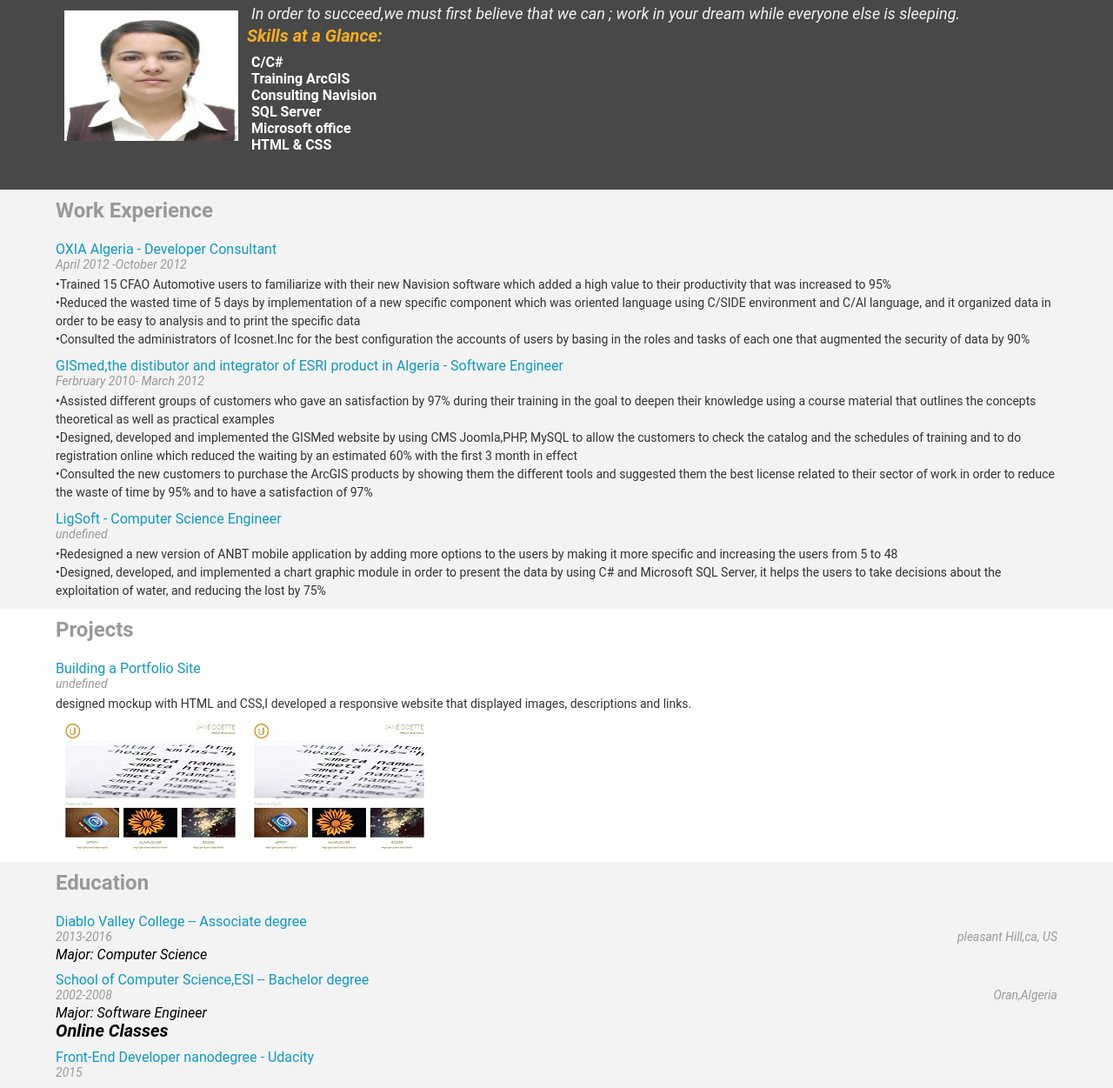
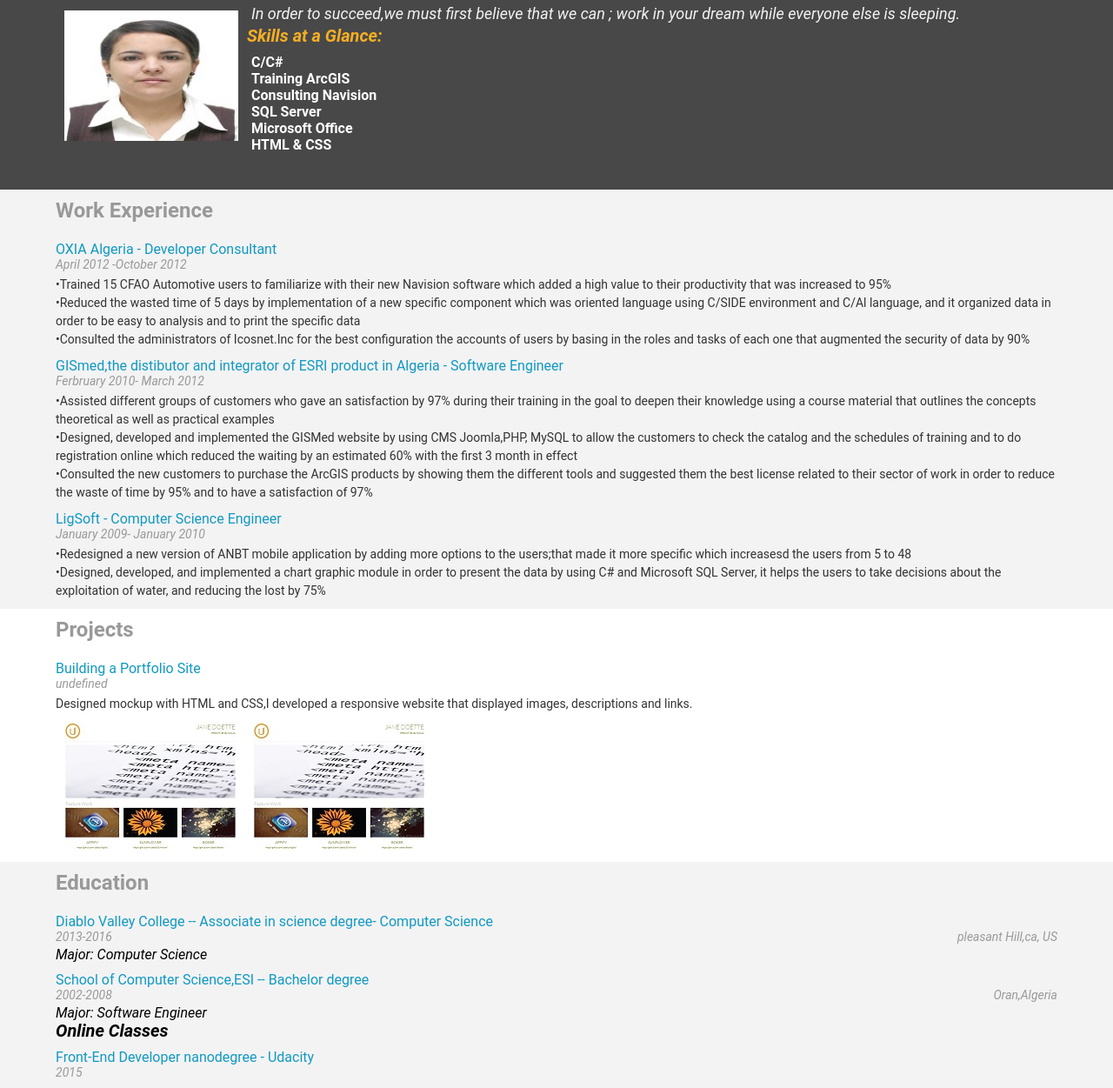
Before and after one commit to kmouelouel/P2Resume, a plain HTML site: page index.html in a window 1280 px wide. Shown: the part 119-1370 px from the top of the page at 87% size. Drawn offline with Linux system fonts and the light colour scheme; some packages are replaced by stand-ins of ours.

Commit message:
update project 2 for better reviewing

```diff
--- a/css/style.css
+++ b/css/style.css
@@ -43,10 +43,9 @@ h4 {
 
 h2,h4,h5 {
     padding: 10px;
-	padding:10px;
+    padding: 10px;
     padding-left: 5%;
     padding-right: 5%;
-
 }
 
 .date-text {
--- a/js/helper.js
+++ b/js/helper.js
@@ -63,8 +63,6 @@
  $(document).click(function(loc) {
      // your code goes here!
  });
-
-
 
  /*
  This is the fun part. Here's where we generate the custom Google Map for the website.
--- a/js/resumeBuilder.js
+++ b/js/resumeBuilder.js
@@ -1,18 +1,19 @@
  /*
-       bio contains a name, role, welcomeMessage, contacts object and skills array. The contacts object should contain (but doesn't have to) a mobile number, email address, github username, twitter handle and location. I have added a github link
-       */
+        bio contains a name, role, welcomeMessage, contacts object and skills array. The contacts object should contain (but doesn't have to) a mobile number, email address, github username, twitter handle and location. I have added a github link
+        */
  var bio = {
-     "name": "kahina mouelouel",
-     "role": "Front-End Web Developer",
-     "contacts": {
-         "mobile": "925-705-1175",
-         "email": "mouelouel@gmail.com",
-         "github": "kmouelouel",
-         "location": "Concord,ca, US"
+     'name': 'kahina Mouelouel',
+     'role': 'Front-End Web Developer',
+     'contacts': {
+         'mobile': '925-705-1175',
+         'email': 'mouelouel@gmail.com',
+         'github': 'kmouelouel',
+		 'twitter': '@kmouelouel',
+         'location': 'Concord,ca, US'
      },
-     "welcomeMessage": "In order to succeed,we must first believe that we can ; work in your dream while everyone else is sleeping.",
-     "skills": ["C/C#", "Training ArcGIS", "Consulting Navision ", "SQL Server", "Microsoft office", "HTML & CSS"],
-     "bioPic": "images/me.jpg",
+     'welcomeMessage': 'In order to succeed,we must first believe that we can ; work in your dream while everyone else is sleeping.',
+     'skills': ['C/C#', 'Training ArcGIS', 'Consulting Navision', 'SQL Server', 'Microsoft Office', 'HTML & CSS'],
+     'biopic': 'images/me.jpg',
  };
  bio.display = function() {
      var formattedName = HTMLheaderName.replace("%data%", bio.name);
@@ -20,24 +21,27 @@
      var formattedmobile = HTMLmobile.replace("%data%", bio.contacts.mobile);
      var formattedemail = HTMLemail.replace("%data%", bio.contacts.email);
      var formattedgithub = HTMLgithub.replace("%data%", bio.contacts.github);
+	 var formattedtwitter=HTMLtwitter.replace("%data%", bio.contacts.twitter);
      var formattedlocation = HTMLlocation.replace("%data%", bio.contacts.location);
-     var formattedImg = HTMLbioPic.replace("%data%", bio.bioPic);
+     var formattedImg = HTMLbioPic.replace("%data%", bio.biopic);
      var formattedmsg = HTMLwelcomeMsg.replace("%data%", bio.welcomeMessage);
-     $("#header").prepend(formattedRole);
-     $("#header").prepend(formattedName);
-     $("#topContacts").append(formattedmobile);
-     $("#topContacts").append(formattedemail);
-     $("#topContacts").append(formattedgithub);
-     $("#topContacts").append(formattedlocation);
-     $("#header").append(formattedImg);
-     $("#header").append(formattedmsg);
-     $("#footerContacts").append(formattedmobile);
-     $("#footerContacts").append(formattedemail);
-     $("#footerContacts").append(formattedgithub);
-     $("#footerContacts").append(formattedlocation);
+     $("#header").prepend(formattedRole)
+         .prepend(formattedName)
+         .append(formattedImg)
+         .append(formattedmsg);
+     $("#topContacts").append(formattedmobile)
+         .append(formattedemail)
+         .append(formattedgithub)
+		 .append(formattedtwitter)
+         .append(formattedlocation);
+     $("#footerContacts").append(formattedmobile)
+         .append(formattedemail)
+         .append(formattedgithub)
+		 .append(formattedtwitter)
+         .append(formattedlocation);
      if (bio.skills.length > 0) {
          $("#header").append(HTMLskillsStart);
-         for (var i = 0; i < bio.skills.length; i++) {
+         for (var i = 0, len = bio.skills.length; i < len; i++) {
              var formattedskill = HTMLskills.replace("%data%", bio.skills[i]);
              $("#skills").append(formattedskill);
          }
@@ -49,90 +53,89 @@
  */
 
  var education = {
-     "schools": [{
-         "name": "Diablo Valley College",
-         "location": "pleasant Hill,ca, US",
-         "degree": "Associate degree",
-         "majors": "Computer Science",
-         "dates": "2013-2016",
-         "url": "www.dvc.edu"
+     'schools': [{
+         'name': 'Diablo Valley College',
+         'location': 'pleasant Hill,ca, US',
+         'degree': 'Associate in science degree- Computer Science',
+         'majors': ['Computer Science'],
+         'dates': '2013-2016',
+         'url': 'www.dvc.edu'
      }, {
-         "name": "School of Computer Science,ESI ",
-         "location": "Oran,Algeria",
-         "degree": "Bachelor degree",
-         "majors": "Software Engineer",
-         "dates": "2002-2008",
-         "url": "www.esi.dz"
+         'name': 'School of Computer Science,ESI ',
+         'location': 'Oran,Algeria',
+         'degree': 'Bachelor degree',
+         'majors': ['Software Engineer'],
+         'dates': '2002-2008',
+         'url': 'www.esi.dz'
      }],
-     "onlineCourses": [{
-         "title": "Front-End Developer nanodegree",
-         "school": "Udacity",
-         "date": "2015",
-         "url": "https://www.udacity.com/course/front-end-web-developer-nanodegree--nd001"
+     'onlineCourses': [{
+         'title': 'Front-End Developer nanodegree',
+         'school': 'Udacity',
+         'date': '2015',
+         'url': 'https://www.udacity.com/course/front-end-web-developer-nanodegree--nd001'
      }]
  };
 
  education.display = function() {
      $("#education").append(HTMLschoolStart);
-     for (var school = 0; school < education.schools.length; school++) {
+     for (var school = 0, len = education.schools.length; school < len; school++) {
          if (education.schools.hasOwnProperty(school)) {
              var formattedschooldegree = HTMLschoolName.replace("%data%", education.schools[school].name) + HTMLschoolDegree.replace("%data%", education.schools[school].degree);
-             $(".education-entry:last").append(formattedschooldegree);
              var formattedshooldate = HTMLschoolDates.replace("%data%", education.schools[school].dates);
-             $(".education-entry:last").append(formattedshooldate);
              var formattedschoollocation = HTMLschoolLocation.replace("%data%", education.schools[school].location);
-             $(".education-entry:last").append(formattedschoollocation);
              var formattedmajor = HTMLschoolMajor.replace("%data%", education.schools[school].majors);
-             $(".education-entry:last").append(formattedmajor);
+             $(".education-entry:last").append(formattedschooldegree)
+                 .append(formattedshooldate)
+                 .append(formattedschoollocation)
+                 .append(formattedmajor);
          }
      }
      if (education.onlineCourses.length > 0) {
          $(".education-entry:last").append(HTMLonlineClasses);
-         for (var cource = 0; cource < education.onlineCourses.length; cource++) {
-
+         for (var cource = 0, lenOnline = education.onlineCourses.length; cource < lenOnline; cource++) {
              var formattedtitleschool = HTMLonlineTitle.replace("%data%", education.onlineCourses[cource].title) + HTMLonlineSchool.replace("%data%", education.onlineCourses[cource].school);
              var formatteddates = HTMLonlineDates.replace("%data%", education.onlineCourses[cource].date);
              var formattedUrl = HTMLonlineURL.replace("%data%", education.onlineCourses[cource].url);
-             $(".education-entry:last").append(formattedtitleschool);
-             $(".education-entry:last").append(formatteddates);
-             $(".education-entry:last").append(formattedUrl);
+             $(".education-entry:last").append(formattedtitleschool)
+                 .append(formatteddates)
+                 .append(formattedUrl);
          }
      }
  };
  education.display();
  var work = {
-     "jobs": [{
-         "employer": "OXIA Algeria",
-         "title": "Developer Consultant",
-         "location": "Tizi Ouzou, Algeria",
-         "dates": "April 2012 -October 2012",
-         "description": "•Trained 15 CFAO Automotive users to familiarize with  their new Navision software which added a high value to their productivity that  was increased to  95%  <br>•Reduced the wasted time of 5 days by implementation of a new specific component which was oriented language using C/SIDE environment and C/Al language, and it organized data in order to be easy to analysis and to print the specific data  <br>•Consulted the administrators of Icosnet.Inc for the best configuration the accounts of users by basing in the roles and tasks of each one that augmented the security of data by 90%"
+     'jobs': [{
+         'employer': 'OXIA Algeria',
+         'title': 'Developer Consultant',
+         'location': 'Tizi Ouzou, Algeria',
+         'dates': 'April 2012 -October 2012',
+         'description': '•Trained 15 CFAO Automotive users to familiarize with  their new Navision software which added a high value to their productivity that  was increased to  95%  <br>•Reduced the wasted time of 5 days by implementation of a new specific component which was oriented language using C/SIDE environment and C/Al language, and it organized data in order to be easy to analysis and to print the specific data  <br>•Consulted the administrators of Icosnet.Inc for the best configuration the accounts of users by basing in the roles and tasks of each one that augmented the security of data by 90%'
      }, {
-         "employer": "GISmed,the distibutor and integrator of ESRI product in Algeria",
-         "title": "Software Engineer",
-         "location": "Algiers, Algeria",
-         "dates": "Ferbruary 2010- March 2012",
-         "description": "•Assisted different groups of customers who gave an satisfaction by 97% during their training in the goal to deepen their knowledge using a course material that outlines the concepts theoretical as well as practical examples<br>•Designed, developed and implemented the GISMed website by using CMS Joomla,PHP,  MySQL to allow the customers to check the catalog and the schedules of training and to do registration online which reduced the waiting by an estimated 60% with the first 3 month in effect<br>•Consulted the new customers to purchase the ArcGIS products by showing them  the different tools and suggested them the best license related to their sector of work  in order to  reduce the waste of time by 95%  and to have a satisfaction of 97%<br>"
+         'employer': 'GISmed,the distibutor and integrator of ESRI product in Algeria',
+         'title': 'Software Engineer',
+         'location': 'Algiers, Algeria',
+         'dates': 'Ferbruary 2010- March 2012',
+         'description': '•Assisted different groups of customers who gave an satisfaction by 97% during their training in the goal to deepen their knowledge using a course material that outlines the concepts theoretical as well as practical examples<br>•Designed, developed and implemented the GISMed website by using CMS Joomla,PHP,  MySQL to allow the customers to check the catalog and the schedules of training and to do registration online which reduced the waiting by an estimated 60% with the first 3 month in effect<br>•Consulted the new customers to purchase the ArcGIS products by showing them  the different tools and suggested them the best license related to their sector of work  in order to  reduce the waste of time by 95%  and to have a satisfaction of 97%<br>'
      }, {
-         "employer": "LigSoft",
-         "location": "Algiers, Algeria",
-         "title": "Computer Science Engineer",
-         "date": "January 2009- January 2010",
-         "description": "•Redesigned a new version of ANBT mobile application by adding more options to the users by making it more specific and increasing the users from 5 to 48 <br>•Designed, developed, and implemented a chart graphic module in order to present the data by using C# and Microsoft SQL Server, it helps the users to take decisions about  the exploitation of water, and reducing the lost  by 75% <br>"
+         'employer': 'LigSoft',
+         'location': 'Algiers, Algeria',
+         'title': 'Computer Science Engineer',
+         'dates': 'January 2009- January 2010',
+         'description': '•Redesigned a new version of ANBT mobile application by adding more options to the users;that made it more specific which  increasesd the users from 5 to 48 <br>•Designed, developed, and implemented a chart graphic module in order to present the data by using C# and Microsoft SQL Server, it helps the users to take decisions about  the exploitation of water, and reducing the lost  by 75%'
      }]
  };
 
  work.display = function() {
      $("#workExperience").append(HTMLworkStart);
-     for (var job = 0; job < work.jobs.length; job++) {
+     for (var job = 0, len = work.jobs.length; job < len; job++) {
          var formattedEmployer = HTMLworkEmployer.replace("%data%", work.jobs[job].employer);
          var formattedTitle = HTMLworkTitle.replace("%data%", work.jobs[job].title);
          var formattedEmployerTitle = formattedEmployer + formattedTitle;
-         $(".work-entry:last").append(formattedEmployerTitle);
          var formattedDates = HTMLworkDates.replace("%data%", work.jobs[job].dates);
-         $(".work-entry:last").append(formattedDates);
          var formattedDescription = HTMLworkDescription.replace("%data%", work.jobs[job].description);
-         $(".work-entry:last").append(formattedDescription);
+         $(".work-entry:last").append(formattedEmployerTitle)
+             .append(formattedDates)
+             .append(formattedDescription);
 
      }
 
@@ -140,13 +143,13 @@
  work.display();
 
  var projects = {
-     "projects": [{
-         "title": "Building a Portfolio Site",
-         "dates": "2015",
-         "description": "designed mockup with HTML and CSS,I developed a responsive website that displayed images, descriptions and links.",
-         "images": [
-             "images/project1.jpg",
-             "images/project2.jpg",
+     'projects': [{
+         'title': 'Building a Portfolio Site',
+         'dates': '2015',
+         'description': 'Designed mockup with HTML and CSS,I developed a responsive website that displayed images, descriptions and links.',
+         'images': [
+             'images/project1.jpg',
+             'images/project2.jpg'
          ]
      }]
 
@@ -154,16 +157,16 @@
 
  projects.display = function() {
      $("#projects").append(HTMLprojectStart);
-     for (var project = 0; project < projects.projects.length; project++) {
+     for (var project = 0, len = projects.projects.length; project < len; project++) {
          if (projects.projects.hasOwnProperty(project)) {
              var formattedTitle = HTMLprojectTitle.replace("%data%", projects.projects[project].title);
-             $(".project-entry:last").append(formattedTitle);
              var formatteddate = HTMLprojectDates.replace("%data%", projects.projects[project].date);
-             $(".project-entry:last").append(formatteddate);
              var formatteddescription = HTMLprojectDescription.replace("%data%", projects.projects[project].description);
-             $(".project-entry:last").append(formatteddescription);
+             $(".project-entry:last").append(formattedTitle)
+                 .append(formatteddate)
+                 .append(formatteddescription);
              if (projects.projects[project].images.length > 0) {
-                 for (var i = 0; i < projects.projects[project].images.length; i++) {
+                 for (var i = 0, lenImage = projects.projects[project].images.length; i < lenImage; i++) {
                      var formattedimage = HTMLprojectImage.replace("%data%", projects.projects[project].images[i]);
                      $(".project-entry:last").append(formattedimage);
                  }
@@ -171,9 +174,7 @@
          }
      }
  };
-
  projects.display();
-
  function inName(name) {
      console.log(name);
      var newName = name;
@@ -181,16 +182,4 @@
 
      return newName;
  }
-
- function locationizer(work_obj) {
-     var locationArray = [];
-     for (var job = 0; job < work_obj.jobs.length; job++) {
-         if (work_obj.jobs.hasOwnProperty(job)) {
-             var newlocation = work_obj.jobs[job].location;
-             locationArray.push(newlocation);
-         }
-     }
-     return locationArray;
- }
-
  $("#mapDiv").append(googleMap);
```
Also changed, not shown: index.html (+1 -2 lines), 1 other file. Lines whose indentation alone changed are shown as unchanged.
